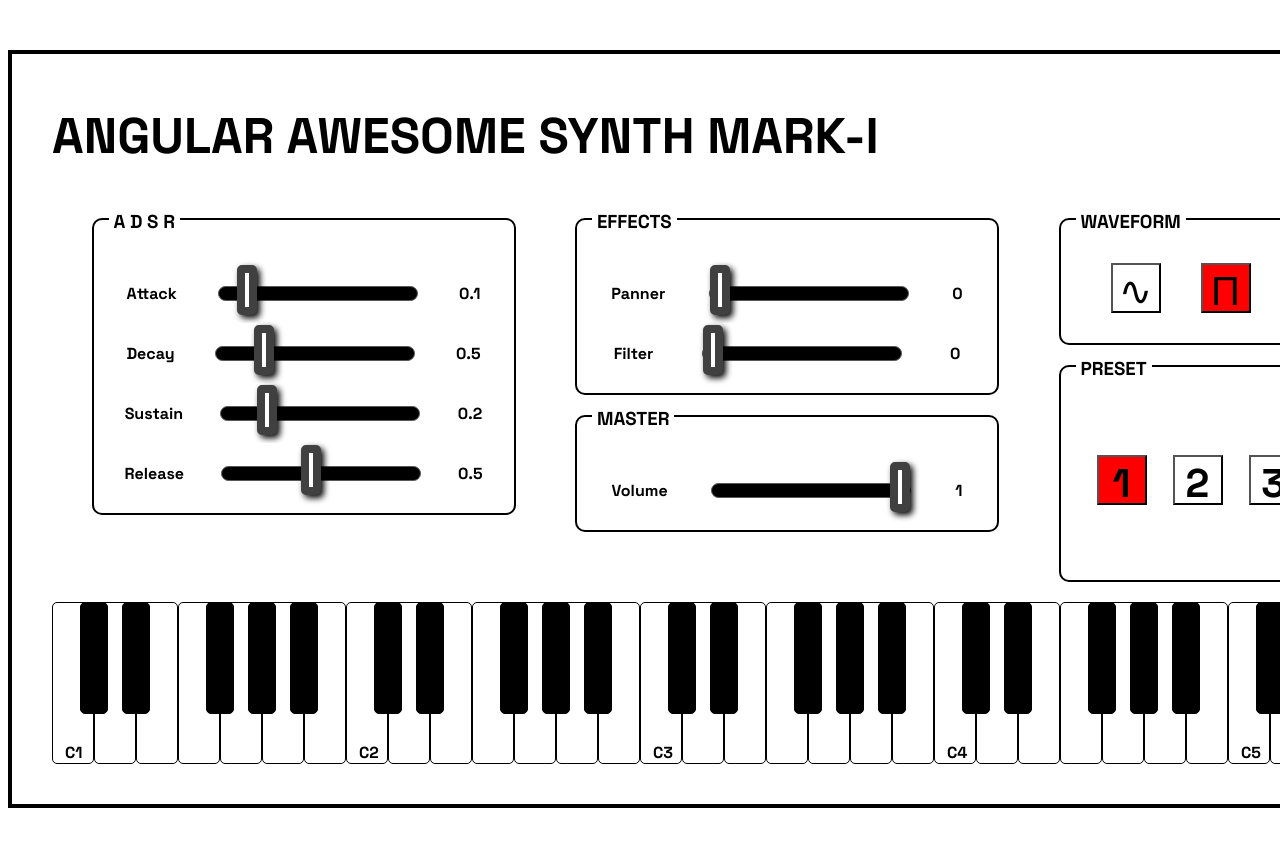
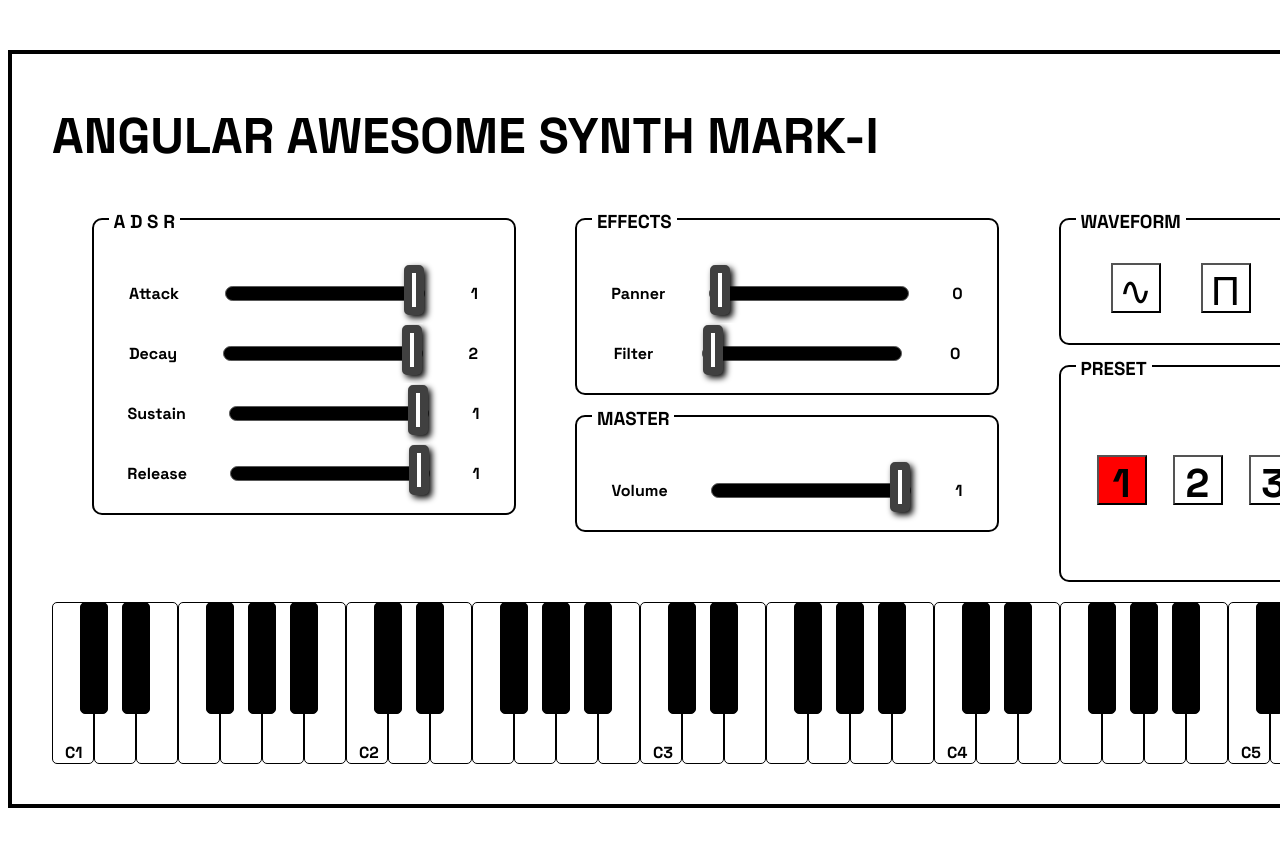
Before and after one commit to Maitre-Pangolin/ng-synth, an Angular app: page / in a window 1280 px wide. Shown: the top 846 px of the page. Built offline with nearby package versions, Linux system fonts and the light colour scheme; data requests are answered from the project's data file.

Commit message:
Fix slider values on preset load

```diff
--- a/db.json
+++ b/db.json
@@ -3,15 +3,15 @@
     {
       "id": 1,
       "adsr": {
-        "attack": 0.1,
-        "decay": 0.5,
-        "sustain": 0.2,
-        "release": 0.5
+        "attack": 1,
+        "decay": 2,
+        "sustain": 1,
+        "release": 1
       },
       "volume": 1,
       "panner": 0,
       "filter": 0,
-      "waveForm": "square"
+      "waveForm": "sawtooth"
     },
     {
       "id": 2,
--- a/src/app/components/settings-area/settings-area.component.ts
+++ b/src/app/components/settings-area/settings-area.component.ts
@@ -138,7 +138,12 @@ waveForms=[{name:'sine',symbol:String.fromCharCode(0x223F)},{name:'square',symbo
       this.preset=preset;
       this.propSliderVolume.value=this.preset.volume
       this.propSliderAttack.value=this.preset.adsr.attack
-      //ADD REMAINING METHOD
+      this.propSliderRelease.value=this.preset.adsr.release
+      this.propSliderSustain.value=this.preset.adsr.sustain
+      this.propSliderDecay.value=this.preset.adsr.decay
+      this.propSliderPanner.value=this.preset.panner
+      this.propSliderFilter.value=this.preset.filter
+
     })
   }
 
```
